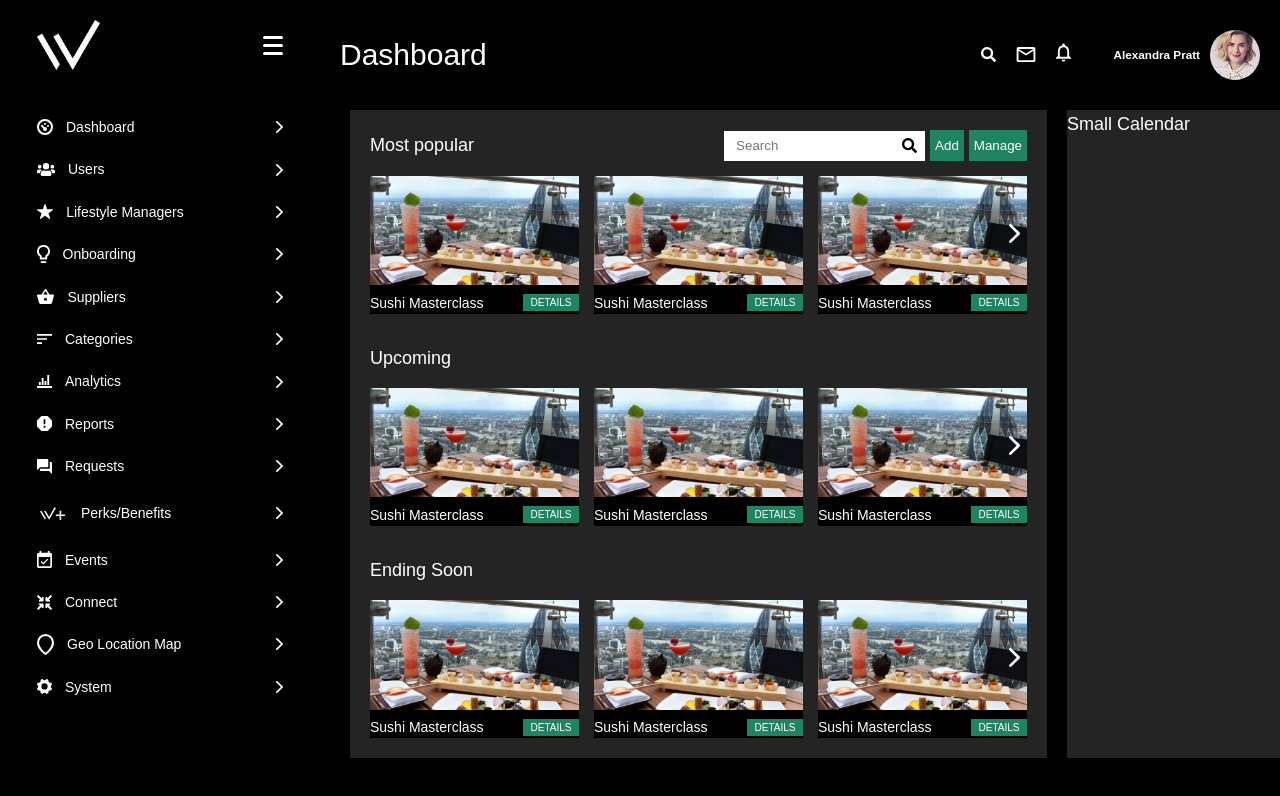
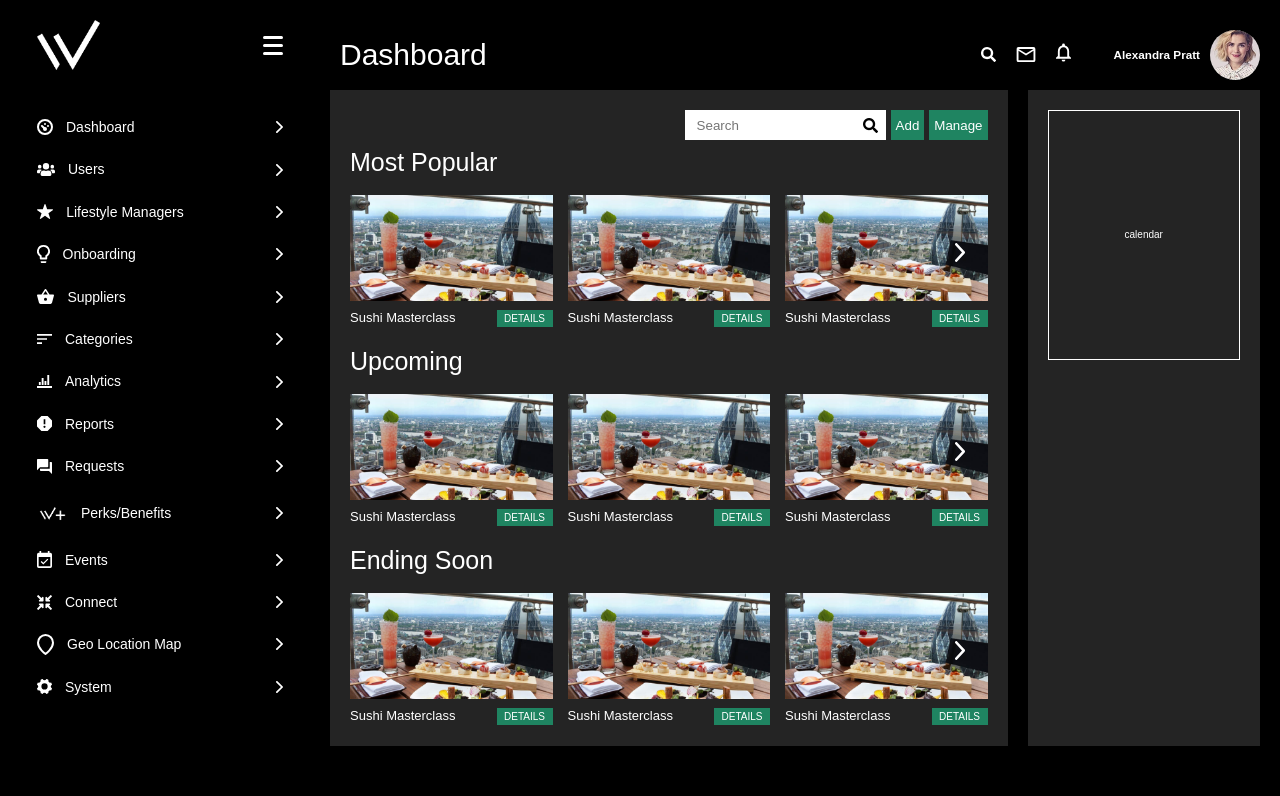
Before and after one commit to Khandaker007/wimb-AP, a React (Vite) app: page /events in a window 1280 px wide. Shown: the top 796 px of the page. Built offline with nearby package versions, Linux system fonts and the light colour scheme.

Commit message:
event page edited

```diff
--- a/src/App.jsx
+++ b/src/App.jsx
@@ -31,9 +31,9 @@ function App() {
               <Route path='/supplier-restaurent' component={SupplierRestaurent} />
               <Route path='/requests' component={Requests}/>
               <Route path='/restaurant' component={RestaurantModule}/>
-              {/* <Route path='/restaurant' component={RestaurantModule}/> */}
               <Route path='/lifestyle-managers' component={LifeStyleManagers} />
               <Route path='/events' component={Events} />
+              <Route path='/restaurant-module' component={RestaurantModule}/>
             </Switch>
         </div>
       </div>
--- a/src/components/event-item/event-item.component.jsx
+++ /dev/null
@@ -1,18 +0,0 @@
-import React from 'react';
-
-import "./event-item.style.scss";
-
-// IMAGES
-import SushiMasterClass from '../../assets/image/shushi-masterclass.png';
-
-const EventItem = () => (
-    <div className="event-item">
-        <img src={SushiMasterClass} alt="sushi-master-class" className="sushi-master-class" />
-        <div className="title-btn-wrapper">
-            <span className="event-item-title">Sushi Masterclass</span>
-            <button class="details-btn">DETAILS</button>
-       </div>
-    </div>
-)
-
-export default EventItem;
--- /dev/null
+++ b/src/components/item-wrapper/item-wrapper.component.jsx
@@ -0,0 +1,24 @@
+import React from 'react'
+
+import Item from '../item/item.component'
+
+import arrowRight from '../../assets/icon/icon-arrow-right.svg'
+
+import './item-wrapper.style.scss'
+import '../../sass/typography.scss'
+
+const ItemWrapper = ({heading}) => (
+    <div className="item-wrapper">
+        <h2 className='heading-2 pb-2'>{heading}</h2>
+        <div className="items">
+            <Item itemName='Sushi Masterclass'/>
+            <Item itemName='Sushi Masterclass'/>
+            <Item itemName='Sushi Masterclass'/>
+            <button className="swipe-btn">
+                <img src={arrowRight} alt="arrow icon" />
+            </button>
+        </div>
+    </div>
+)
+
+export default ItemWrapper
--- /dev/null
+++ b/src/components/item-wrapper/item-wrapper.style.scss
@@ -0,0 +1,35 @@
+@import '../../sass/variables.scss';
+
+.item-wrapper{
+    &:not(:last-child){
+        margin-bottom: 2rem;
+    }
+    .items{
+        display: grid;
+        grid-template-columns: repeat(3, 1fr);
+        gap: 1.5rem;
+
+        position: relative;
+    }
+
+    .swipe-btn{
+        background-color: transparent;
+        border: none;
+        border-radius: 50%;
+        cursor: pointer;
+
+        position: absolute;
+        height: 3.5rem;
+        width: 3.5rem;
+        right: 1rem;
+        top: 30%;
+
+        display: flex;
+        align-items: center;
+        justify-content: center;
+    }
+
+    .swipe-btn:hover{
+        background-color: rgba($color: #000000, $alpha: .5);
+    }
+}
--- /dev/null
+++ b/src/components/item/item.component.jsx
@@ -0,0 +1,18 @@
+import React from 'react';
+
+import "./item.style.scss";
+
+// IMAGES
+import SushiMasterClass from '../../assets/image/shushi-masterclass.png';
+
+const Item = ({itemName}) => (
+    <div className="item">
+        <img src={SushiMasterClass} alt="sushi-master-class" className="item__image" />
+        <div className="title-btn-wrapper">
+            <span className="item-title">{itemName}</span>
+            <button className="item-btn">DETAILS</button>
+       </div>
+    </div>
+)
+
+export default Item;
--- a/src/components/event-item/event-item.style.scss
+++ b/src/components/item/item.style.scss
@@ -1,23 +1,21 @@
 @import '../../sass/variables.scss';
 @import '../../sass/mixins.scss';
 
-.event-item {
-    background-color: black;
-    font-size: 1.4rem;
+.item {
+    font-size: 1.3rem;
 
-    img {
-        width: 20.9rem;
+    &__image {
+        width: 100%;
     }
 
     .title-btn-wrapper {
         @include horizontal-flex-space-between;
 
-        .details-btn {
+        .item-btn {
             font-size: 1.0rem;
-            background-color: yellow;
+            color: $color-white;
+            background-color: $color-primary;
             border: none;
-            color: $color-white;
-            background: $color-primary;
             padding: 0.3rem 0.75rem;
             margin-left: auto;
         }
--- a/src/pages/events/events.component.jsx
+++ b/src/pages/events/events.component.jsx
@@ -4,45 +4,26 @@ import "./events.style.scss";
 
 // COMPONENTS
 import SearchBox from '../../components/search-box/search-box.component';
-import EventItem from '../../components/event-item/event-item.component';
-
-// ICONS
-import ArrowRight from '../../assets/icon/icon-arrow-right.svg';
+import ItemWrapper from '../../components/item-wrapper/item-wrapper.component';
 
 const Events = () => (
     <div className="events">
-        <div className="events-body">
-            <div className="events-body-most-popular">
-                <p className="events-body-most-popular-title">Most popular</p>
-                <div className="events-body-functionalities">
-                    <SearchBox/>
-                    <button className='btn'>Add</button>
-                    <button className='btn'>Manage</button>
-                </div>
+        <div className="events__main">
+            <div className="events__main--header">
+                <SearchBox/>
+                <button className='events__main--btn'>Add</button>
+                <button className='events__main--btn'>Manage</button>
             </div>
-            <div className="event-item-wrapper most-popular">
-                <EventItem />
-                <EventItem />
-                <EventItem />
-                <img src={ArrowRight} alt="arrow-right-icon" className="arrow-right-icon" />
-            </div>
-            <p className="events-body-upcoming-title">Upcoming</p>
-            <div className="event-item-wrapper upcoming">
-                <EventItem />
-                <EventItem />
-                <EventItem />
-                <img src={ArrowRight} alt="arrow-right-icon" className="arrow-right-icon" />
-            </div>
-            <p className="events-body-ending-soon-title">Ending Soon</p>
-            <div className="event-item-wrapper ending-soon">
-                <EventItem />
-                <EventItem />
-                <EventItem />
-                <img src={ArrowRight} alt="arrow-right-icon" className="arrow-right-icon" />
+            <div className="events__main--body">
+                <ItemWrapper heading='Most Popular'/>
+                <ItemWrapper heading='Upcoming'/>
+                <ItemWrapper heading='Ending Soon'/>
             </div>
         </div>
-        <div className="calendar-small">
-            Small Calendar
+        <div className="events__calendar">
+            <div className="calendar-component">
+                calendar
+            </div>
         </div>
     </div>
 )
--- a/src/pages/events/events.style.scss
+++ b/src/pages/events/events.style.scss
@@ -2,58 +2,44 @@
 @import "../../sass/mixins.scss";
 
 .events {
-    font-size: 1.8rem;
     display: grid;
-    grid-template-columns: 1fr 25%;
+    grid-template-columns: [main-start] 1fr [main-end calendar-start] 25% [calendar-end];
     grid-gap: 2rem;
-    padding: 2rem;
 
-    .events-body {
+    &__main {
+        grid-column: main-start / main-end;
+
         padding: 2rem;
         background: $color-grey;
 
-        .events-body-most-popular {
-            @include horizontal-flex-space-between;
-            // margin-bottom: 1.5rem;
+        &--header{
+            margin-bottom: 1rem;
 
-            .events-body-functionalities {
             display: flex;
-                gap: 0.5rem;
-
-                .btn {
+            justify-content: flex-end;
+            gap: .5rem;
+        }
+        &--btn {
             background-color: $color-primary;
             color: $color-white;
             padding: 0 .5rem;
             border: none;
         }
     }
-        }
+    &__calendar{
+        grid-column: calendar-start / calendar-end;
 
-        .event-item-wrapper {
-            margin-top: 1.5rem;
-            // background-color: violet;
-            display: grid;
-            grid-template-columns: repeat(3, 1fr);
-            grid-gap: 1.5rem;
-            position: relative;
+        background: $color-grey;
+        padding: 2rem;
 
-            .arrow-right-icon {
-                position: absolute;
-                right: 0.75rem;
-                top: 35%;
+        .calendar-component{
+            border: 1px solid $color-white;
+            height: 25rem;
+
+            display: flex;
+            align-items: center;
+            justify-content: center;
         }
     }
 
-        .events-body-upcoming-title {
-            margin-top: 3.0rem;
 }
-
-        .events-body-ending-soon-title {
-            margin-top: 3.0rem;
-        }
-    }
-    .calendar-small{
-        background: $color-grey;
-    }
-
-}
--- a/src/sass/typography.scss
+++ b/src/sass/typography.scss
@@ -1,7 +1,8 @@
+
+// HEADING TAG
 %heading{
     font-weight: 400;
 }
-
 .heading-1{
     @extend %heading;
     font-size: 3rem;
@@ -21,3 +22,17 @@
     @extend %heading;
     font-size: 1.5rem;
 }
+
+// PADDING
+.pb-1{
+    padding-bottom: 1rem;
+}
+.pb-2{
+    padding-bottom: 2rem;
+}
+.pb-3{
+    padding-bottom: 3rem;
+}
+.pb-4{
+    padding-bottom: 4rem;
+}
```
Lines whose indentation alone changed are shown as unchanged.
